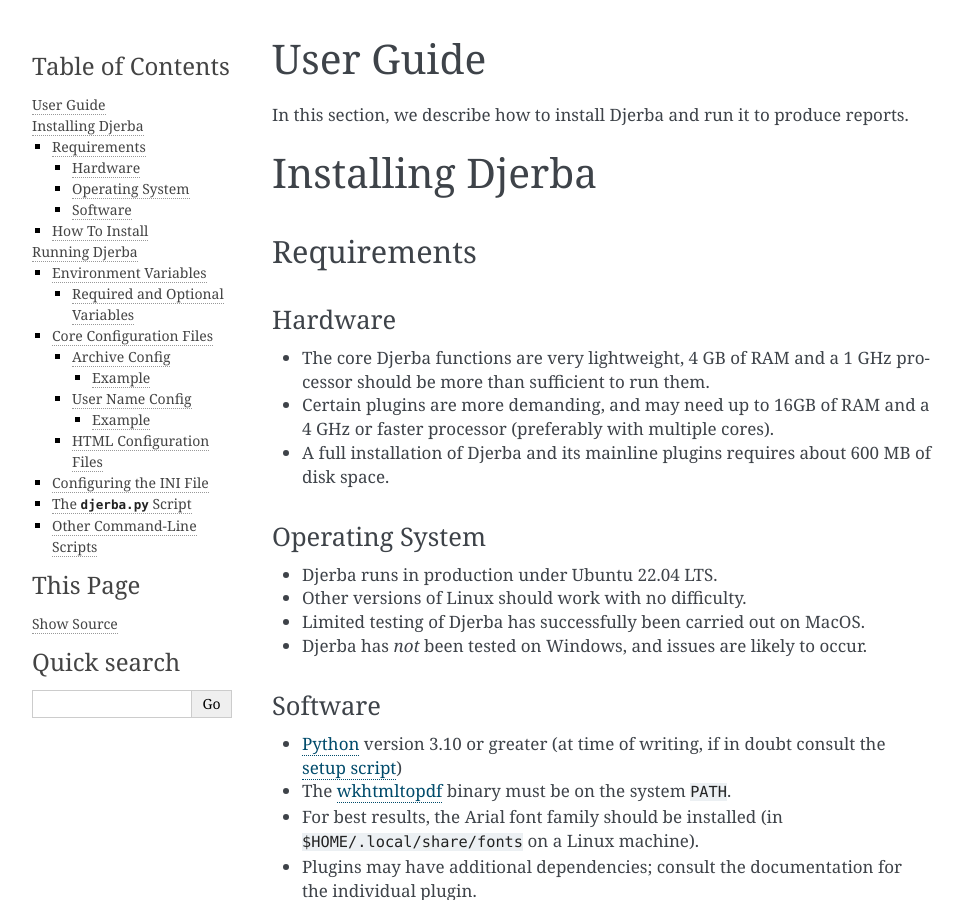
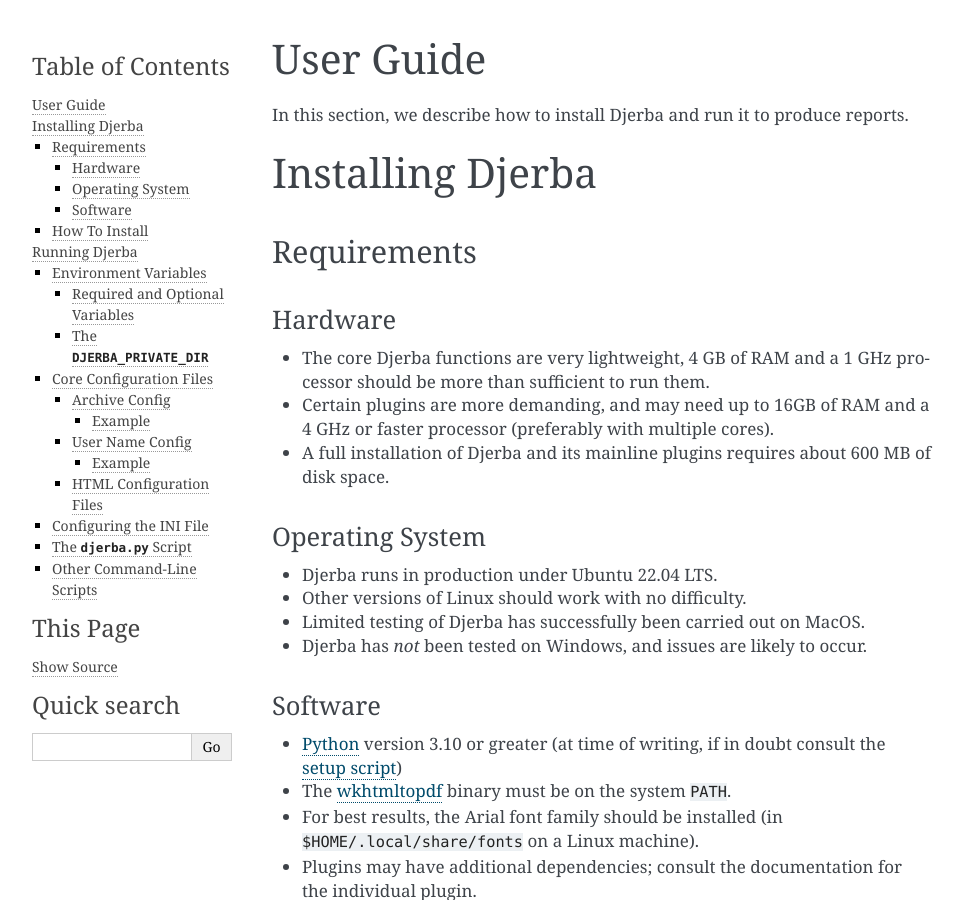
Before and after one commit to oicr-gsi/djerba, a Sphinx documentation site: the page built from doc/user_guide.md, in a window 1280 px wide and 900 px high. Shown: the whole window, without its empty margins (148-1112 px from the left). Built offline with Sphinx 7.4.7, drawn with Linux system fonts in a browser that asks for light colours.

Commit message:
Add header

```diff
--- a/doc/user_guide.md
+++ b/doc/user_guide.md
@@ -66,7 +66,7 @@ If `DJERBA_CORE_HTML_DIR` is not set, it defaults to an appropriate directory in
 
 `DJERBA_TEST_DIR` and `DJERBA_TEST_DATA` are needed for testing only, not production.
 
-The `DJERBA_PRIVATE_DIR`
+### The `DJERBA_PRIVATE_DIR`
 
 This is a catch-all location where Djerba can read and write reference files.
 
```
